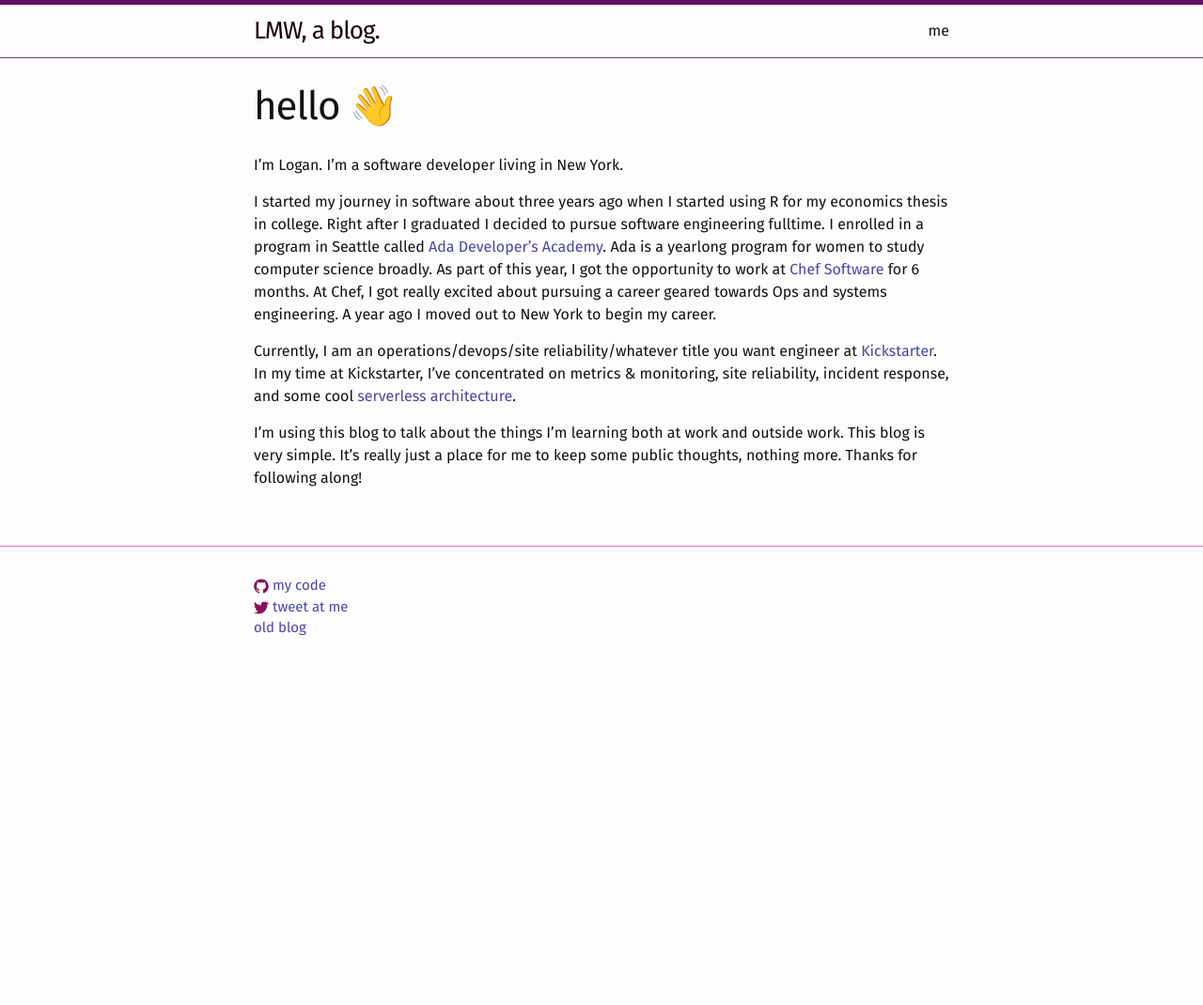
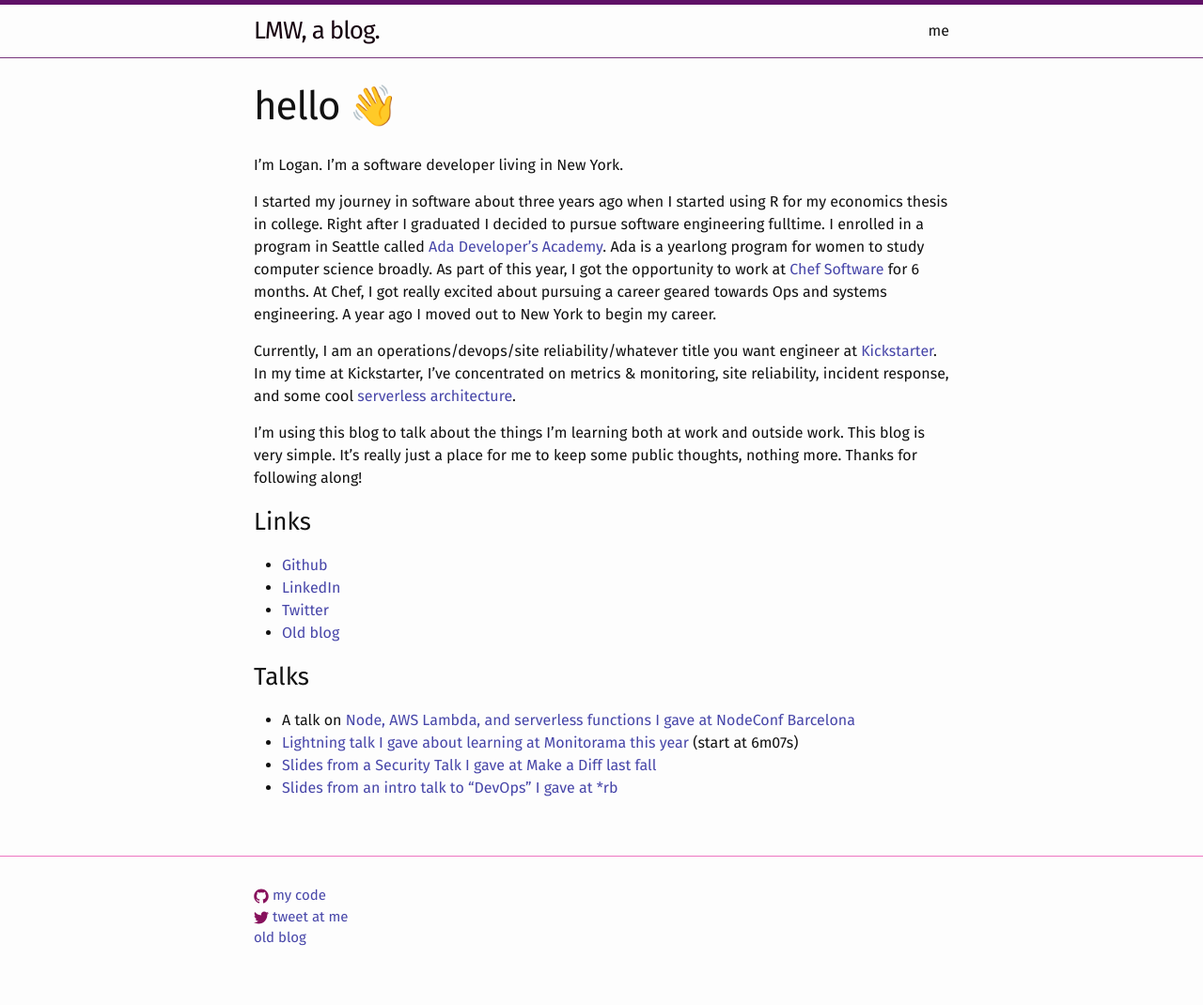
Before and after one commit to ghazaal71/loganmeetsworld, a Jekyll site: the page built from about.md, in a window 1280 px wide. Shown: the whole page at 94% size. Built offline with Jekyll 4.4.1, drawn with Linux system fonts in a browser that asks for light colours; before the commit the page ends 900 px from its top, so only the background shows below that.

````diff
--- a/_posts/2017-10-13-sonnets.markdown
+++ b/_posts/2017-10-13-sonnets.markdown
@@ -27,3 +27,5 @@
 ```
 
 I got a great reception from my supportive coworkers. Reflecting back on it, I think it's pretty amazing that our engineering culture gives room for different types of creative learning.
+
+Programming can be pretty mentally taxing and a way I've found that eases the tax is varying the types of learning and memorization.
--- a/_posts/2017-10-14-how-to-learn.markdown
+++ b/_posts/2017-10-14-how-to-learn.markdown
@@ -6,3 +6,5 @@
 ---
 
 For the past year, I've been thinking a lot about learning science, or the systematic investigation of how we learn.
+
+In May, I gave a lightning talk at Monitorama on learning and it's connections to my job as an ops engineer. You can watch the talk [here](https://vimeo.com/221064922) at 6m7s.
--- a/about.md
+++ b/about.md
@@ -11,3 +11,17 @@
 Currently, I am an operations/devops/site reliability/whatever title you want engineer at [Kickstarter](https://www.kickstarter.com). In my time at Kickstarter, I've concentrated on metrics & monitoring, site reliability, incident response, and some cool [serverless architecture](https://kickstarter.engineering/leveraging-functional-programming-aws-lambda-to-drive-chatops-4b269558d3fb).
 
 I'm using this blog to talk about the things I'm learning both at work and outside work. This blog is very simple. It's really just a place for me to keep some public thoughts, nothing more. Thanks for following along!
+
+### Links
+
+* [Github](https://github.com/loganmeetsworld)
+* [LinkedIn](https://www.linkedin.com/in/mcdonaldlogan/)
+* [Twitter](https://twitter.com/loganmeetsworld)
+* [Old blog](https://loganmcdonald.me)
+
+### Talks
+
+* A talk on [Node, AWS Lambda, and serverless functions I gave at NodeConf Barcelona](https://opbeat.com/community/posts/using-node-in-a-serverless-world-by-logan-mcdonald/)
+* [Lightning talk I gave about learning at Monitorama this year](https://vimeo.com/221064922) (start at 6m07s)
+* [Slides from a Security Talk I gave at Make a Diff last fall](https://gist.github.com/loganmeetsworld/b9e2931e6b2a9aabe5e85e9f6cdac882)
+* [Slides from an intro talk to "DevOps" I gave at *rb](https://gist.github.com/loganmeetsworld/941ea9c6f7a63646b3ccd91acaabe6e0)
````
Also changed, not shown: _posts/2017-10-05-simple-ruby-db.markdown (added, +109 -0 lines), favicon.ico.
